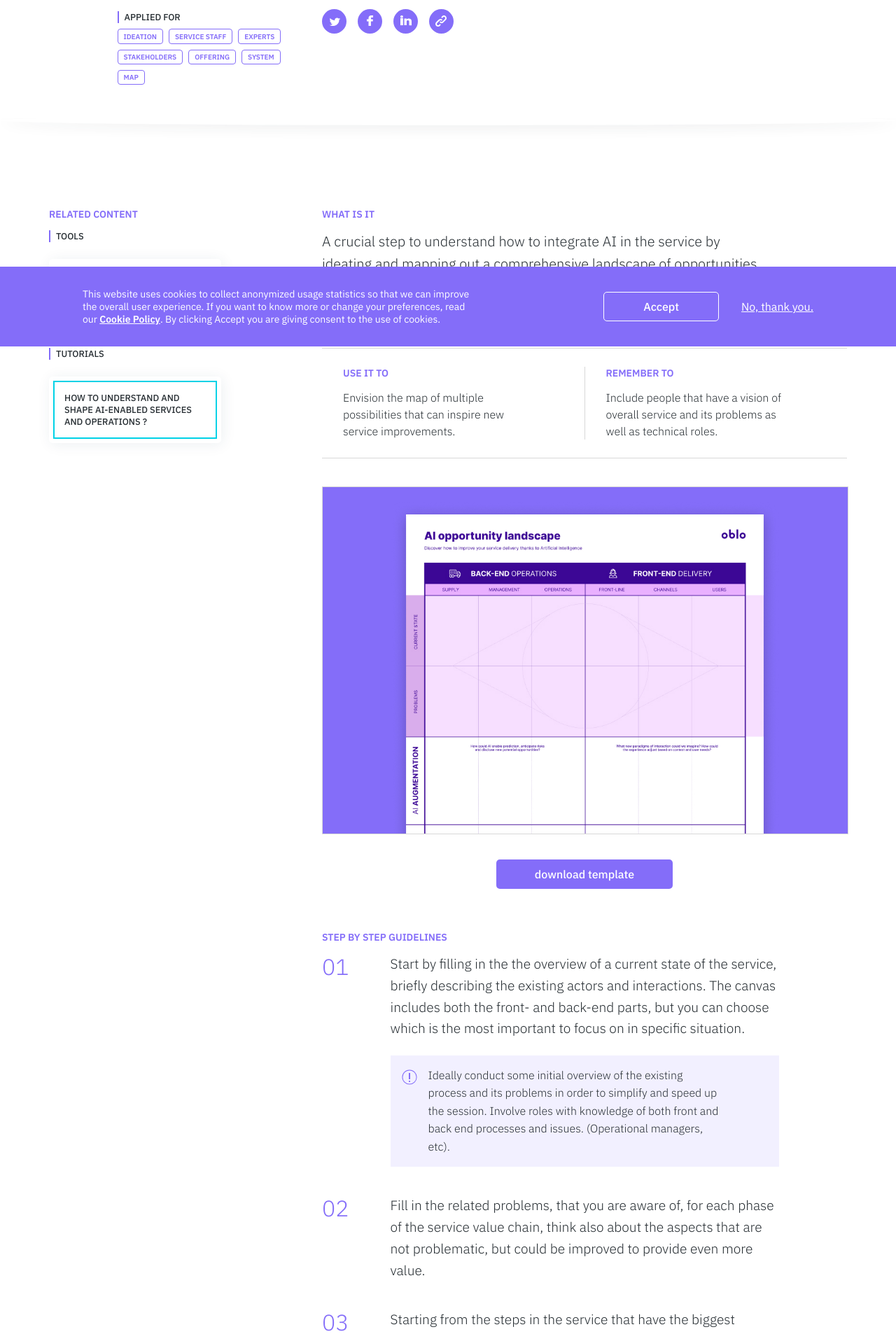
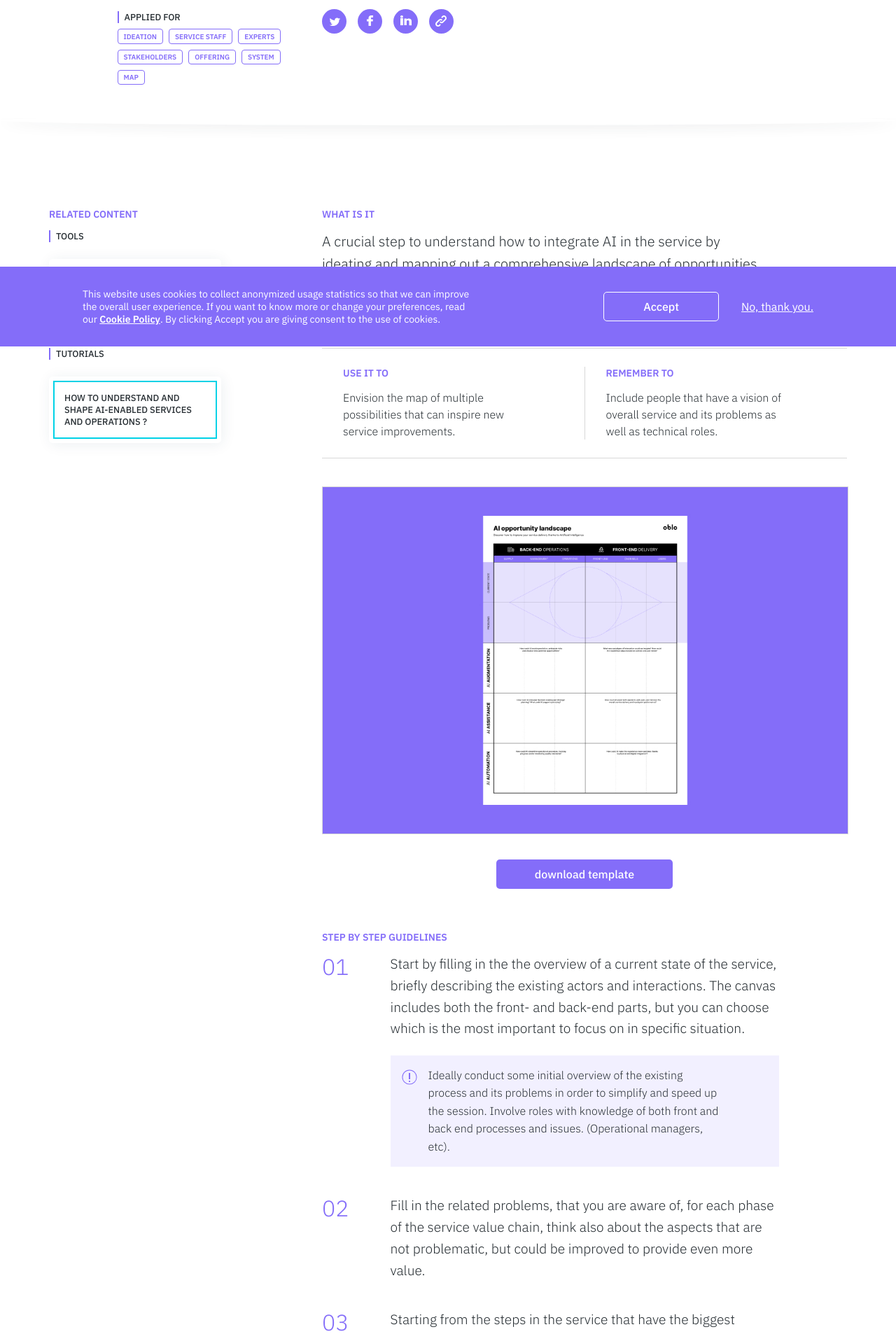
Before and after one commit to service-design-tools/sdt-website, a Jekyll site: the page built from _tools/ai-landscape.md, in a window 1280 px wide. Shown: the part 405-2311 px from the top of the page at 70% size. Built offline with Jekyll 4.4.1, drawn with Linux system fonts in a browser that asks for light colours.

Commit message:
Update tool “ai-landscape”

```diff
--- a/_tools/ai-landscape.md
+++ b/_tools/ai-landscape.md
@@ -74,7 +74,7 @@ use: Envision the map of multiple possibilities that can inspire new service
 reminder: Include people that have a vision of overall service and its problems
   as well as technical roles.
 template:
-  image: /assets/images/uploads/ai-landscape.jpg
+  image: /assets/images/uploads/frame-109.jpg
   file: https://form.typeform.com/to/FRADJxCv
 guidelines:
   - step: Start by filling in the the overview of a current state of the service,
```
Also changed, not shown: assets/images/uploads/frame-109.jpg (added).
